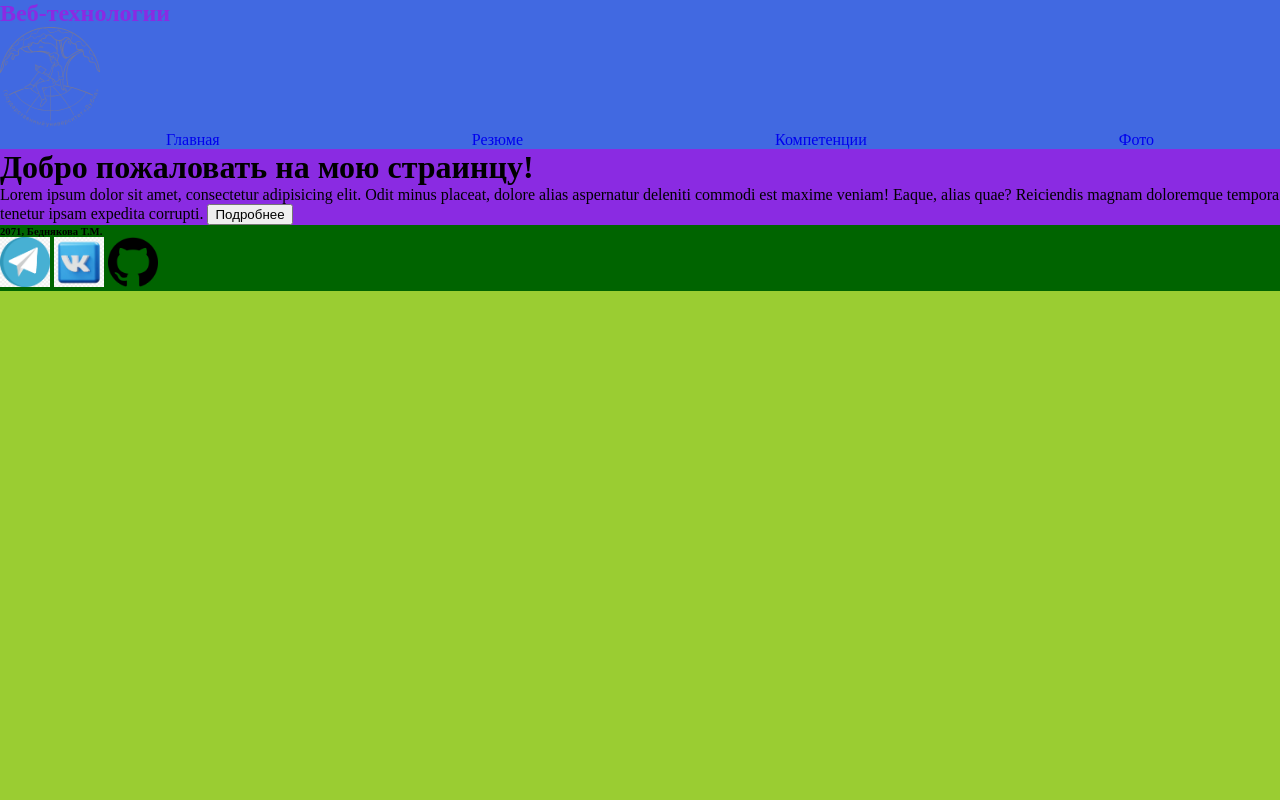
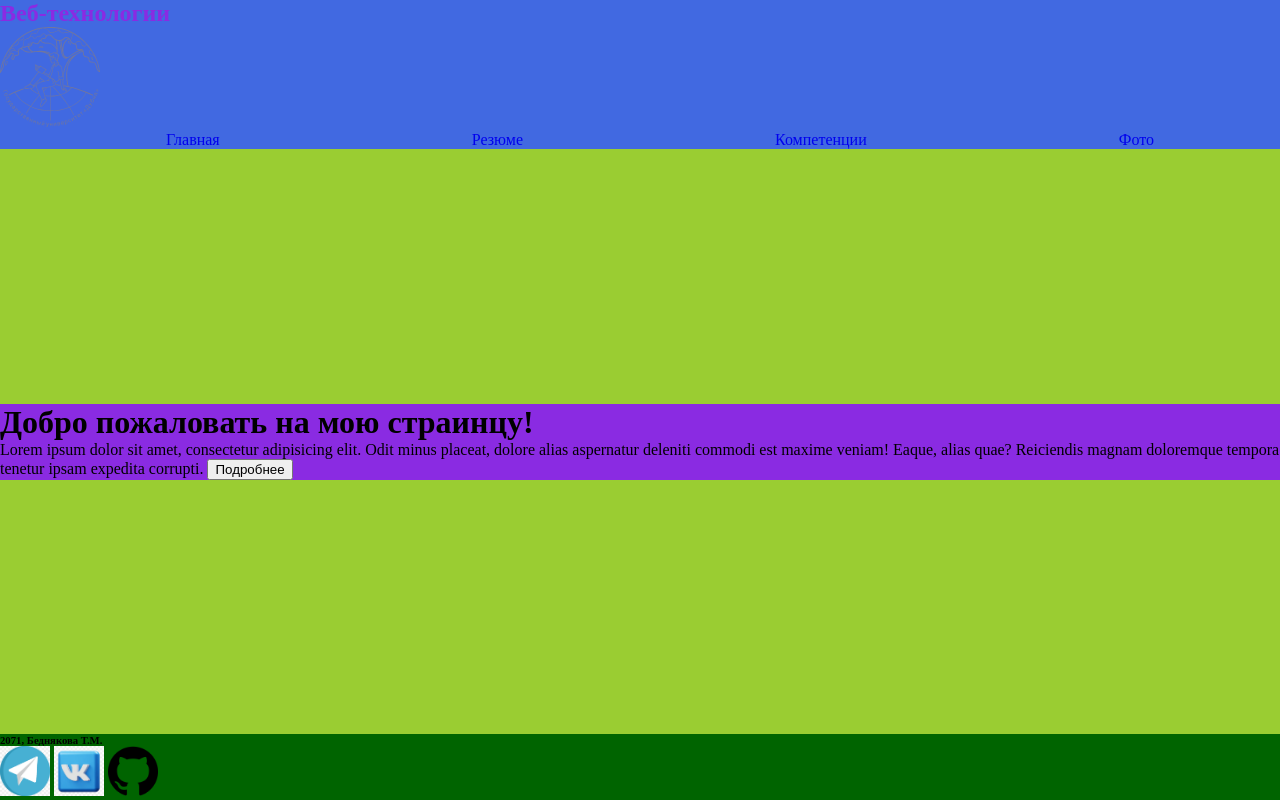
Before and after one commit to tmbednyakova/web2071.github.io, a plain HTML site: page 2071_2023/index.html in a window 1280 px wide. Drawn offline with Linux system fonts and the light colour scheme.

Commit message:
пернесла подвал вниз окна

```diff
--- a/2071_2023/style.css
+++ b/2071_2023/style.css
@@ -6,6 +6,10 @@ body
 {
     margin: 0;
     background-color: yellowgreen;
+    height: 100%;
+    display: flex;
+    flex-direction: column;
+    justify-content: space-between;
 }
 header
 {
@@ -36,7 +40,10 @@ a
 {
     text-decoration: none;
 }
-
+html
+{
+    height: 100%;
+}
 /* верхняя рамка для подвала  border*/
 /* отступы для текста 10px padding*/
 /* цвет текста меню color */
```
